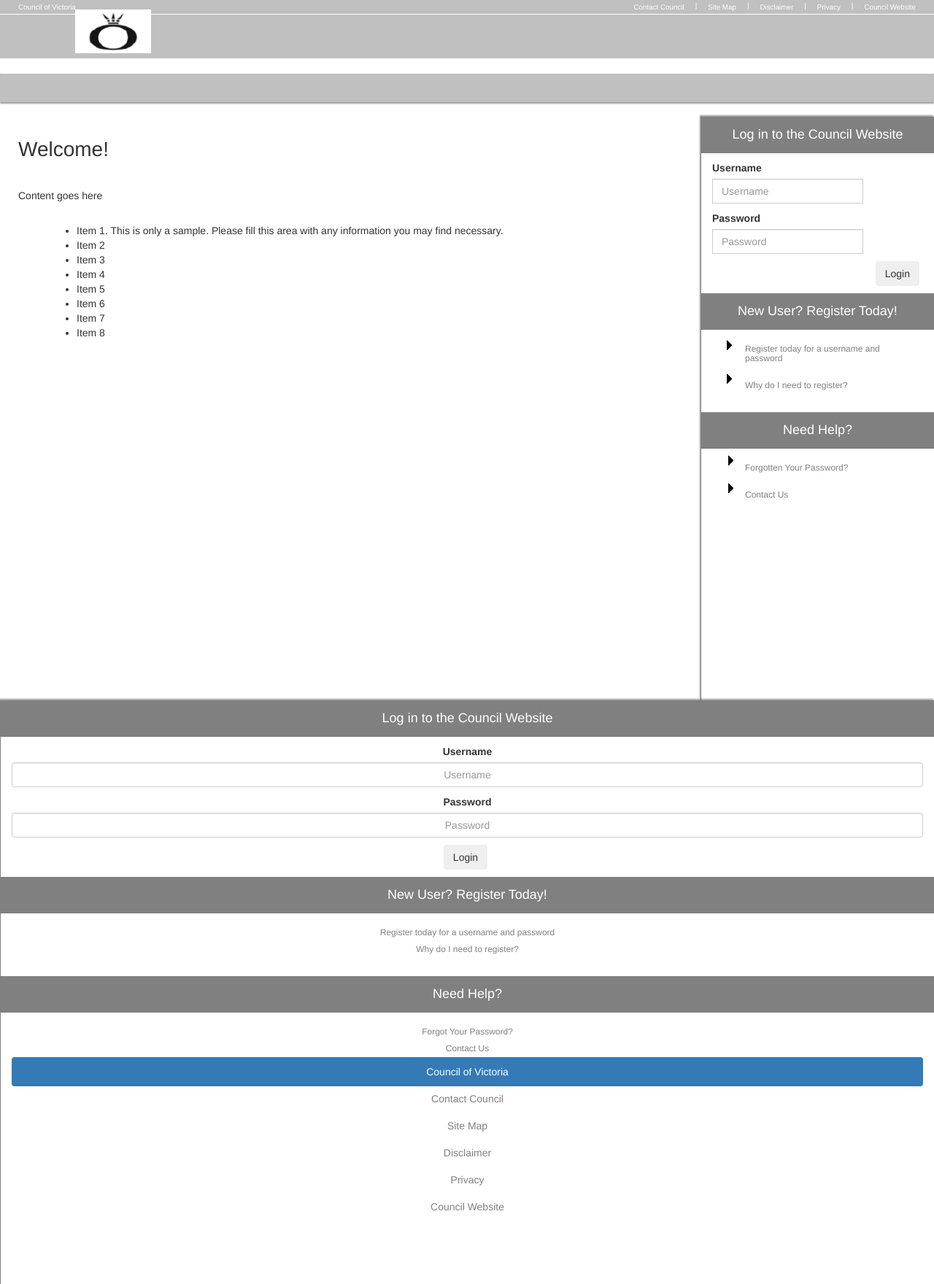
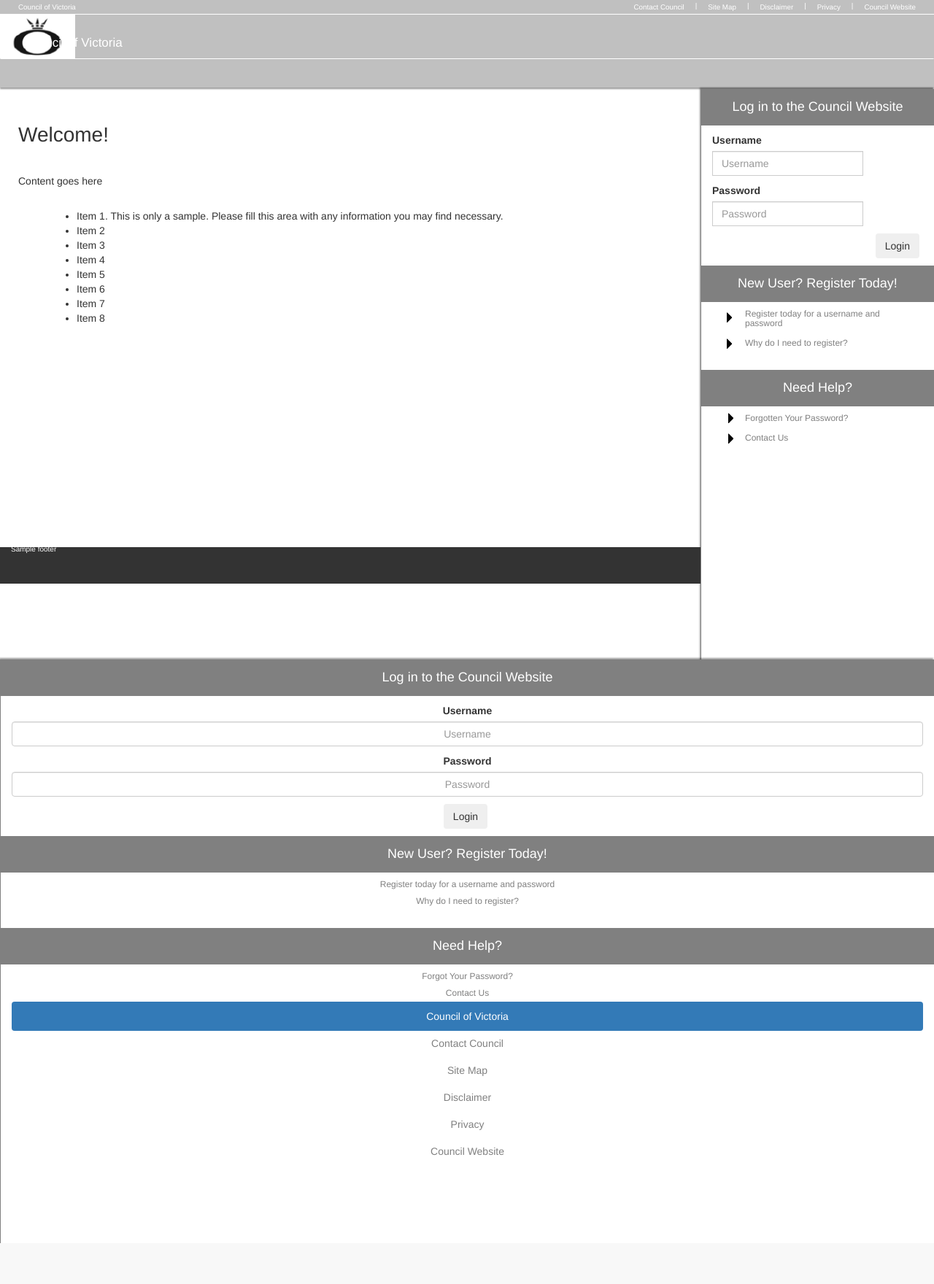
Before and after one commit to tylerpendleton/hengetech, a PHP site: page / in a window 1280 px wide. Shown: the whole page at 73% size. After the commit the page ends 1704 px from the top, so only its background shows below. Run offline with PHP 8.4, Linux system fonts and the light colour scheme; some libraries are stand-ins or nearby versions.

```diff
--- a/home.html
+++ b/home.html
@@ -44,7 +44,7 @@
 
     <!-- Header -->
     <nav class = 'navbar main'>
-    <div class = 'col-xs-3 col-sm-2 col-lg-1'>
+    <div class = 'logo col-xs-3 col-sm-2 col-lg-1'>
       <img src = "assets/images/logo.png" class = ''></img>
     </div>
     <div class = 'hidden-xs-down col-sm-10 col-lg-11'>
--- a/stylesheet.css
+++ b/stylesheet.css
@@ -21,11 +21,13 @@ a {
   .small-bar li a {
     margin-top: -15px; }
 
+.logo {
+  margin: -1px 0px 0px -135px; }
+
 .main {
   height: 60px;
   background: silver; }
   .main img {
-    margin: -8px 0px 0px -31px;
     height: 60px; }
   .main .navbar-brand {
     margin-top: -1px;
@@ -43,7 +45,8 @@ nav.navbar.main {
   border-top: solid 1px white;
   background: silver;
   border-radius: 0px;
-  min-height: 40px; }
+  min-height: 40px;
+  margin-top: -20px; }
   .large-bar a {
     color: white;
     margin-top: 0px; }
@@ -54,6 +57,7 @@ nav.navbar.main {
     margin-top: 6px; }
 
 .sidebar {
+  margin-top: -18px;
   box-shadow: -1px -2px 2px rgba(0, 0, 0, 0.4);
   -o-box-shadow: -1px -2px 2px rgba(0, 0, 0, 0.4);
   -moz-box-shadow: -1px -2px 2px rgba(0, 0, 0, 0.4);
@@ -72,6 +76,8 @@ nav.navbar.main {
     color: gray; }
     .sidebar a:hover {
       color: silver; }
+  .sidebar h6 {
+    margin-top: 0; }
 
 .register, .help {
   padding-top: 10px; }
@@ -106,10 +112,11 @@ nav.navbar.main {
 
 #footer {
   height: 20px;
-  border-radius: 0px; }
+  border-radius: 0px;
+  background: #333; }
   #footer li .nav-link {
     padding: 0px;
-    font-size: .7rem; }
+    font-size: 1rem; }
 
 #userMenu li {
   width: 170px;
--- a/stylesheet.scss
+++ b/stylesheet.scss
@@ -27,11 +27,14 @@ a {
   }
 }
 
+.logo {
+  margin: -1px 0px 0px -135px;
+}
+
 .main {
   height: 60px;
   background: silver;
   img {
-    margin: -8px 0px 0px -31px;
     height: 60px;
   }
   .navbar-brand {
@@ -54,6 +57,7 @@ nav.navbar.main {
   background: silver;
   border-radius: 0px;
   min-height: 40px;
+  margin-top: -20px;
   a {
     color: white;
     margin-top: 0px;
@@ -68,6 +72,7 @@ nav.navbar.main {
 }
 
 .sidebar {
+  margin-top: -18px;
   box-shadow: -1px -2px 2px rgba(0,0,0,.4);
   -o-box-shadow: -1px -2px 2px rgba(0,0,0,.4);
   -moz-box-shadow: -1px -2px 2px rgba(0,0,0,.4);
@@ -90,6 +95,9 @@ nav.navbar.main {
     &:hover {
       color: silver;
     }
+  }
+  h6 {
+    margin-top: 0;
   }
 }
 
@@ -141,9 +149,10 @@ nav.navbar.main {
 #footer {
   height: 20px;
   border-radius: 0px;
+  background: #333;
   li .nav-link {
     padding: 0px;
-    font-size: .7rem;
+    font-size: 1rem;
   }
 }
 
```
Also changed, not shown: 3 other files.
